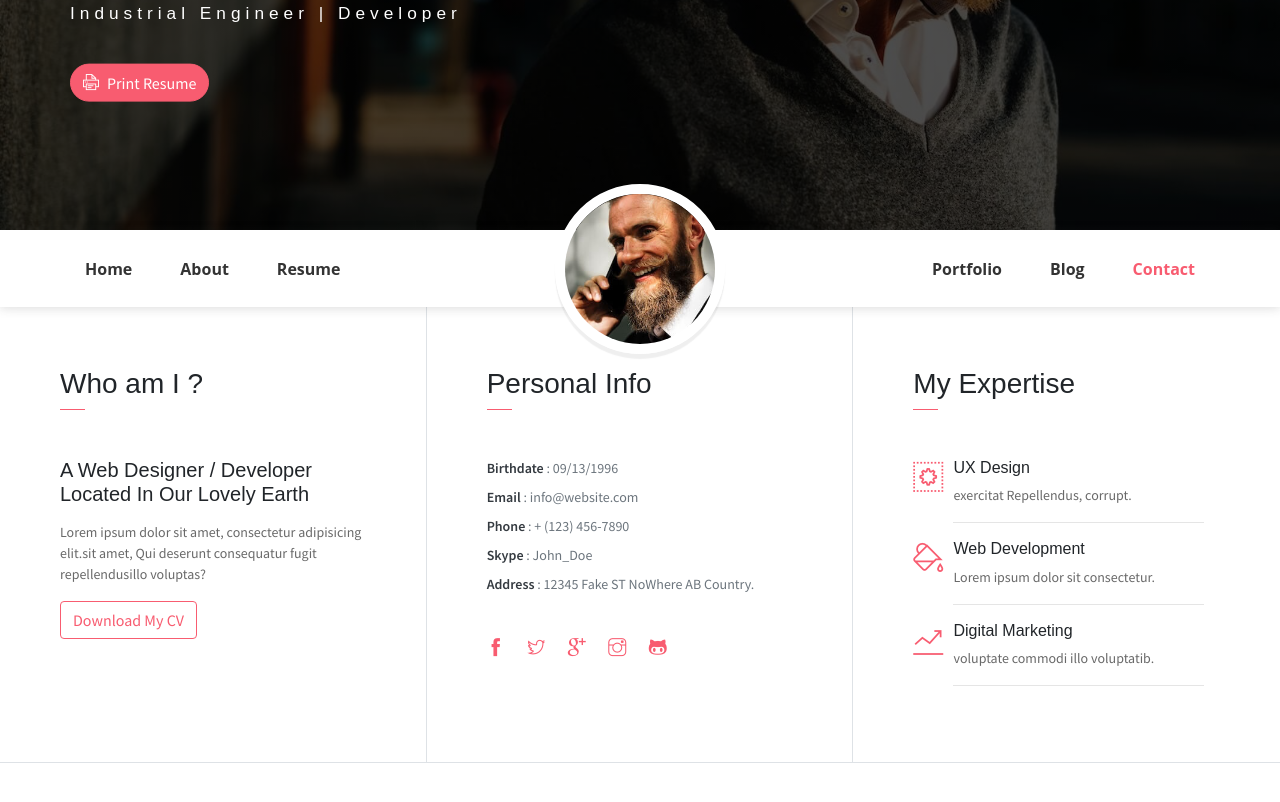
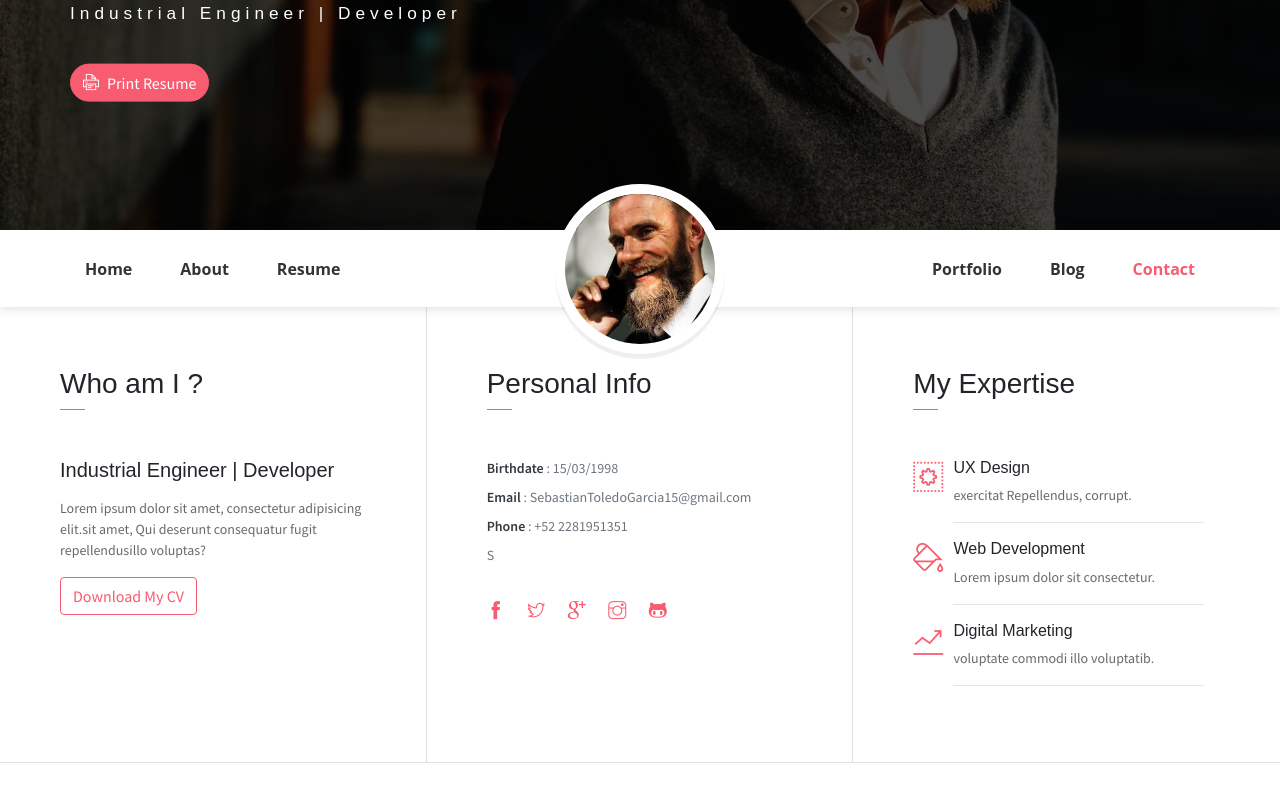
Before and after one commit to SebastianToledoG/SebastianToledoG.github.io, a plain HTML site: page index.html in a window 1280 px wide. Shown: the part 410-1212 px from the top of the page. Drawn offline with Linux system fonts and the light colour scheme; some packages are replaced by stand-ins of ours; some icons are missing.

Commit message:
Update index.html

```diff
--- a/index.html
+++ b/index.html
@@ -73,7 +73,7 @@
             <div class="col-lg-4 about-card">
                 <h3 class="font-weight-light">Who am I ?</h3>
                 <span class="line mb-5"></span>
-                <h5 class="mb-3">A Web Designer / Developer Located In Our Lovely Earth</h5>
+                <h5 class="mb-3">Industrial Engineer | Developer</h5>
                 <p class="mt-20">Lorem ipsum dolor sit amet, consectetur adipisicing elit.sit amet, Qui deserunt consequatur fugit repellendusillo voluptas?</p>
                 <button class="btn btn-outline-danger"><i class="icon-down-circled2 "></i>Download My CV</button>
             </div>
@@ -81,11 +81,9 @@
                 <h3 class="font-weight-light">Personal Info</h3>
                 <span class="line mb-5"></span>
                 <ul class="mt40 info list-unstyled">
-                    <li><span>Birthdate</span> : 09/13/1996</li>
-                    <li><span>Email</span> : info@website.com</li>
-                    <li><span>Phone</span> : + (123) 456-7890</li>
-                    <li><span>Skype</span> : John_Doe </li>
-                    <li><span>Address</span> :  12345 Fake ST NoWhere AB Country.</li>
+                    <li><span>Birthdate</span> : 15/03/1998</li>
+                    <li><span>Email</span> : SebastianToledoGarcia15@gmail.com</li>
+                    <li><span>Phone</span> : +52 2281951351</li>S
                 </ul>
                 <ul class="social-icons pt-3">
                     <li class="social-item"><a class="social-link" href="#"><i class="ti-facebook" aria-hidden="true"></i></a></li>
```
